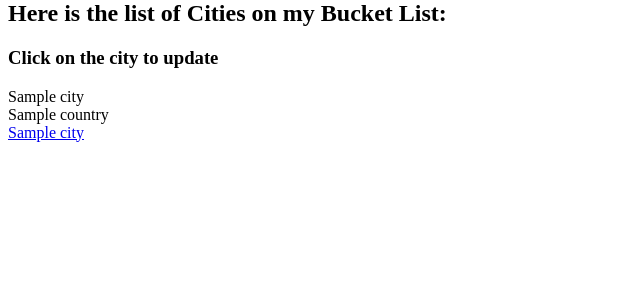
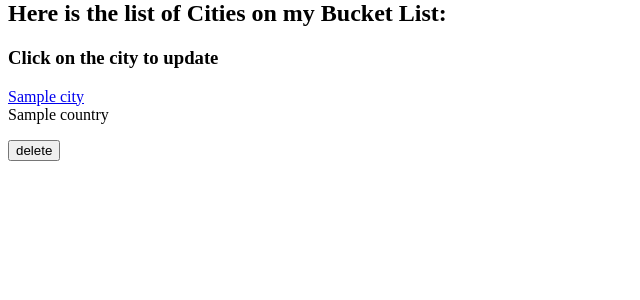
Before and after one commit to glilley54/Travel_Bucket_List_Project, a Flask app: page /cities in a window 1280 px wide. Shown: the part 20-320 px from the top of the page, without its empty margins (0-640 px from the left). Run offline with Flask 2, Linux system fonts and the light colour scheme; a database or web service that is not in the repository returns one stand-in record (values such as "Sample title"); some libraries are stand-ins or nearby versions.

```diff
--- a/controllers/cities_controller.py
+++ b/controllers/cities_controller.py
@@ -61,8 +61,13 @@ def update_city(id):
     city_name  = request.form['city']
     country = country_repository.select(request.form['country_id'])
     city = City(city_name, country)
-    city_repository.save(city)
+    city_repository.update(city)
     return redirect('/cities')
 
 
     #DELETE
+
+@cities_blueprint.route("/cities/<id>/delete", methods=['POST'])
+def delete_city(id):
+    city_repository.delete(id)
+    return redirect('/cities')
--- a/templates/cities/index.html
+++ b/templates/cities/index.html
@@ -8,11 +8,17 @@
 
 {% for city in all_cities %}
   <div class="city">
-      {{city.name}}
+    <a href="/cities/{{city.id}}">{{city.name}}</a>
       <div class="country">
         {{city.country.name}}
   </div>
-  <a href="/cities/{{city.id}}">{{city.name}}</a>
+
+
+  <p>
+    <form action="/cities/{{ city.id }}/delete" method="POST">
+      <input type="submit" value="delete" />
+    </form>
+  </p>
 {% endfor %}
 
-{% endblock %}
+{% endblock %}‹
```
